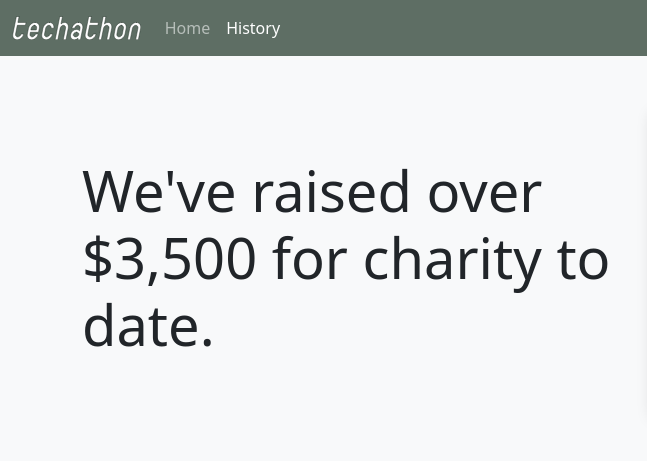
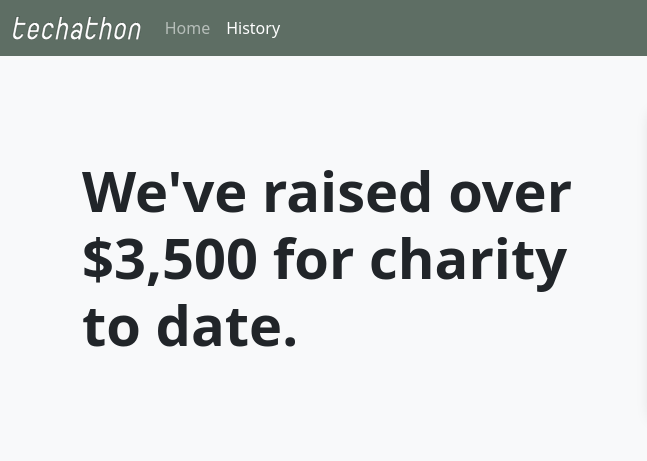
Before and after one commit to corbindavenport/techathon, a plain HTML site: page history.html in a window 1280 px wide. Shown: the top 461 px of the page, 0-647 px from the left. Drawn offline with nearby package versions, Linux system fonts and the light colour scheme.

Commit message:
Add bold text to main headers

```diff
--- a/history.html
+++ b/history.html
@@ -79,7 +79,7 @@
         <!-- This is 3 padding units on top and bottom, and 5 units on the large screen breakpoint -->
         <div class="row my-3 my-lg-5">
             <!-- Main header column -->
-            <div class="col-lg-6 col-md-12 display-4 d-flex align-items-center mb-3">
+            <div class="col-lg-6 col-md-12 display-4 d-flex align-items-center mb-3 fw-bold">
                     We've raised over $3,500 for charity to date.
             </div>
             <!-- Video embed column -->
```
Also changed, not shown: index.html (+1 -1 lines).
